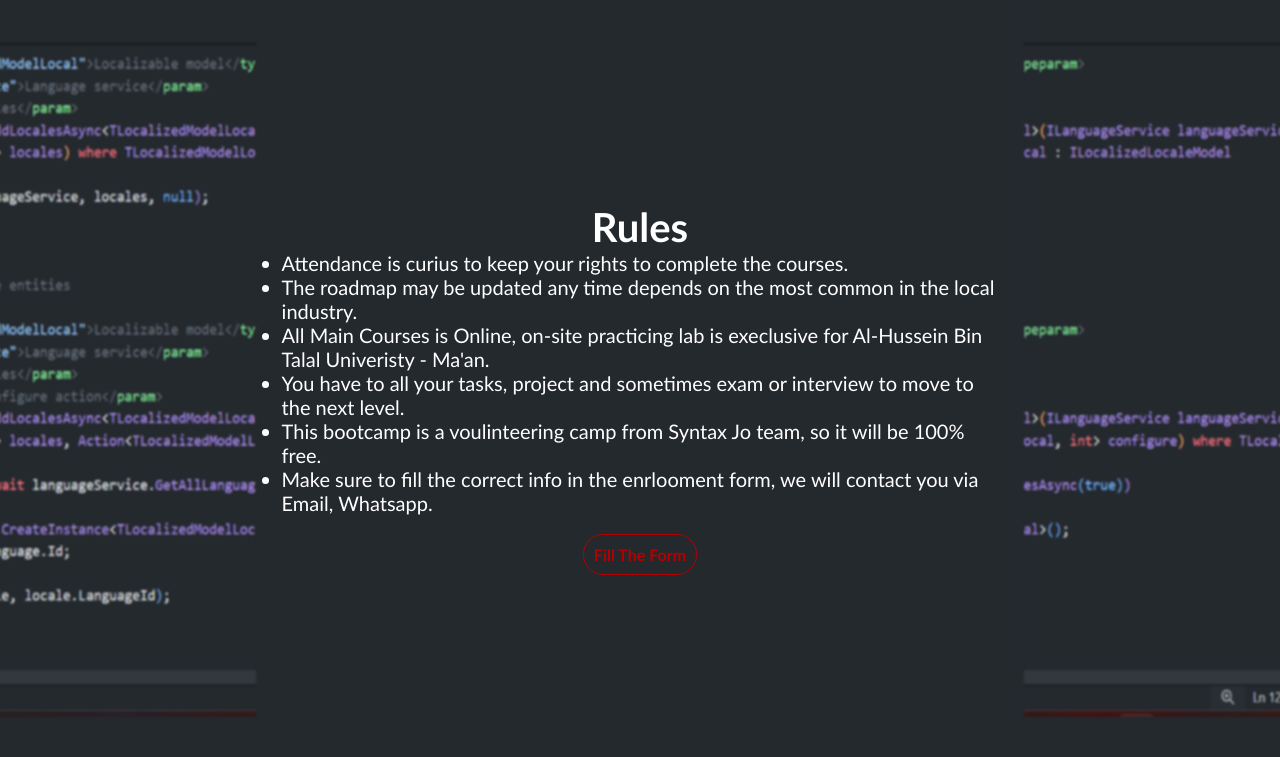
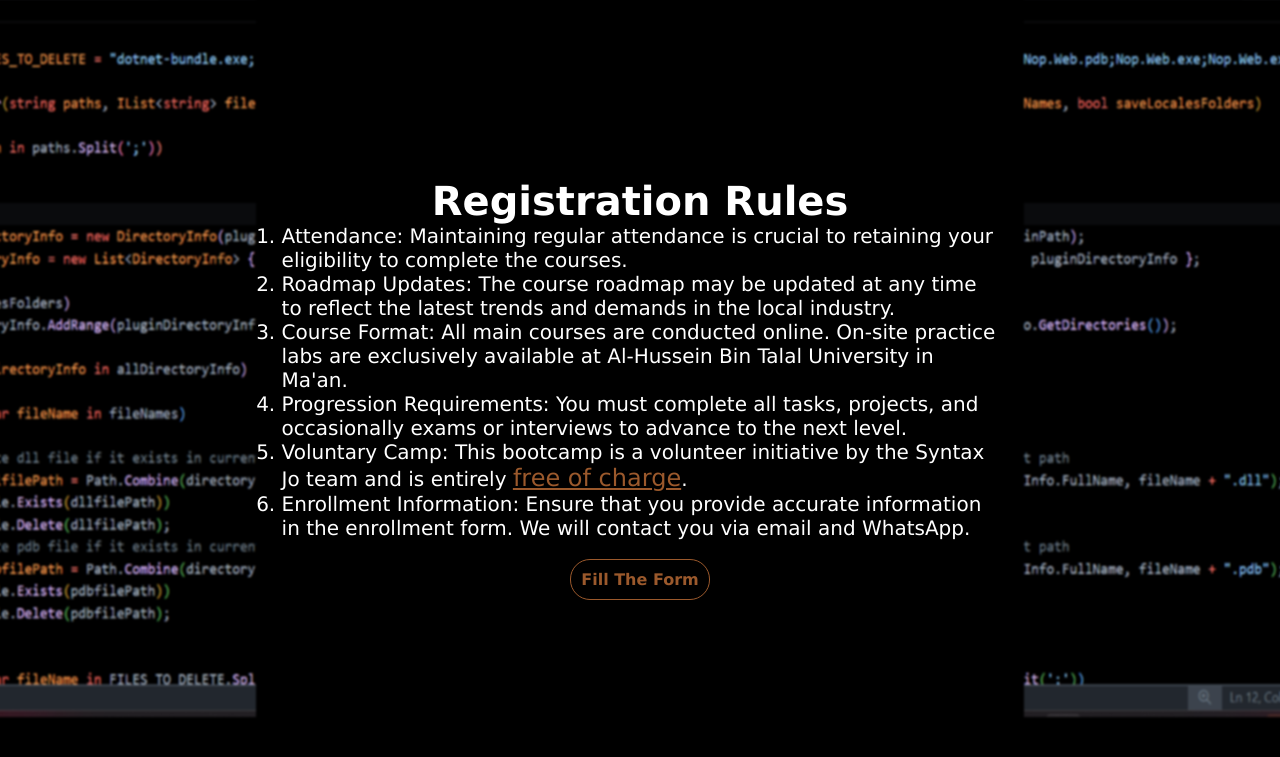
Before and after one commit to ahmad-abdelraheem/Syntax, a plain HTML site: page enroll.html in a window 1280 px wide. Shown: the part 83-840 px from the top of the page. Drawn offline with nearby package versions, Linux system fonts and the light colour scheme.

Commit message:
Update enroll page

```diff
--- a/enroll.html
+++ b/enroll.html
@@ -34,17 +34,17 @@
     </div>
     <main>
         <section>
-            <h1>Rules</h1>
-            <ul>
-                <li>Attendance is curius to keep your rights to complete the courses.</li>
-                <li>The roadmap may be updated any time depends on the most common in the local industry.</li>
-                <li>All Main Courses is Online, on-site practicing lab is execlusive for Al-Hussein Bin Talal Univeristy - Ma'an.</li>
-                <li>You have to all your tasks, project and sometimes exam or interview to move to the next level.</li>
-                <li>This bootcamp is a voulinteering camp from Syntax Jo team, so it will be 100% free.</li>
-                <li>Make sure to fill the correct info in the enrlooment form, we will contact you via Email, Whatsapp.</li>
-            </ul>
+            <h1>Registration Rules</h1>
+            <ol>
+                <li>Attendance: Maintaining regular attendance is crucial to retaining your eligibility to complete the courses.</li>
+                <li>Roadmap Updates: The course roadmap may be updated at any time to reflect the latest trends and demands in the local industry.</li>
+                <li>Course Format: All main courses are conducted online. On-site practice labs are exclusively available at Al-Hussein Bin Talal University in Ma'an.</li>
+                <li>Progression Requirements: You must complete all tasks, projects, and occasionally exams or interviews to advance to the next level.</li>
+                <li>Voluntary Camp: This bootcamp is a volunteer initiative by the Syntax Jo team and is entirely <span class="important">free of charge</span>.</li>
+                <li>Enrollment Information: Ensure that you provide accurate information in the enrollment form. We will contact you via email and WhatsApp.</li>
+            </ol>
             <br/>
-            <a href="https://forms.gle/aMSBxa2DfcvSU7Pc9" class="button button-outline-red" target="_blank">Fill The Form</a>
+            <a href="https://forms.gle/aMSBxa2DfcvSU7Pc9" class="button" style="color:#9b592c; border-color:#9b592c;" target="_blank">Fill The Form</a>
         </section>
     </main>
 
--- a/enroll.js
+++ b/enroll.js
@@ -26,13 +26,18 @@ const rightCover = document.getElementById('right-cover')
 })
 
 function updateImageSrc() {
-
-            if (screenWidth < 600) {
-                leftCover.src = './img/smCodeCover-left.png';
-                rightCover.src = './img/smCodeCover-right.png';
+    if (screenWidth < 450) {
+        leftCover.src = './img/cover/sm-left.png';
+        rightCover.src = './img/cover/sm-right.png';
+    } else if (screenWidth < 750) {
+        leftCover.src = './img/cover/md-left.png';
+        rightCover.src = './img/cover/md-right.png';
+    } else if (screenWidth < 1100) {
+        leftCover.src = './img/cover/lg-left.png';
+        rightCover.src = './img/cover/lg-right.png';
     } else {
-                leftCover.src = './img/CodeCover-left.png';
-                rightCover.src = './img/CodeCover-right.png';
+        leftCover.src = './img/cover/xl-left.png';
+        rightCover.src = './img/cover/xl-right.png';
     }
 }
 
--- a/style/enroll.css
+++ b/style/enroll.css
@@ -1,7 +1,7 @@
 :root {
     --main-color : #b40000;
     --second-color: #dec6c6;
-    --white-space: #24292e !important;
+    --white-space: #000;
     --font-color: #fff;
 
     --red:#b40000;
@@ -33,7 +33,7 @@ body {
     overflow-x: hidden;
     background-color: var(--white-space);
     color: var(--font-color);
-    font-family: 'Gill Sans', 'Gill Sans MT', Calibri, 'Trebuchet MS', sans-serif;
+    font-family: 'Lucida Sans', 'Lucida Sans Regular', 'Lucida Grande', 'Lucida Sans Unicode', Geneva, Verdana, sans-serif;
     overflow: hidden;
 }
 main {
@@ -62,8 +62,13 @@ section h1 {
 section h2 {
     font-size: var(--font-xl);
 }
-section ul li {
+section ol li {
     font-size: var(--font-md);
+}
+.important {
+    text-decoration: underline;
+    color: #9b592c;
+    font-size: larger;
 }
 .cover {
     width: 100vw;
```
Also changed, not shown: img/CodeCover-left.png (deleted), img/CodeCover-right.png (deleted), img/cover/lg-left.png (added), img/cover/lg-right.png (added), img/cover/md-left.png (added), img/cover/md-right.png (added), img/cover/sm-left.png (added), img/cover/sm-right.png (added), img/cover/xl-left.png (added), img/cover/xl-right.png (added), img/smCodeCover-left.png (deleted), img/smCodeCover-right.png (deleted). Lines whose indentation alone changed are shown as unchanged.
